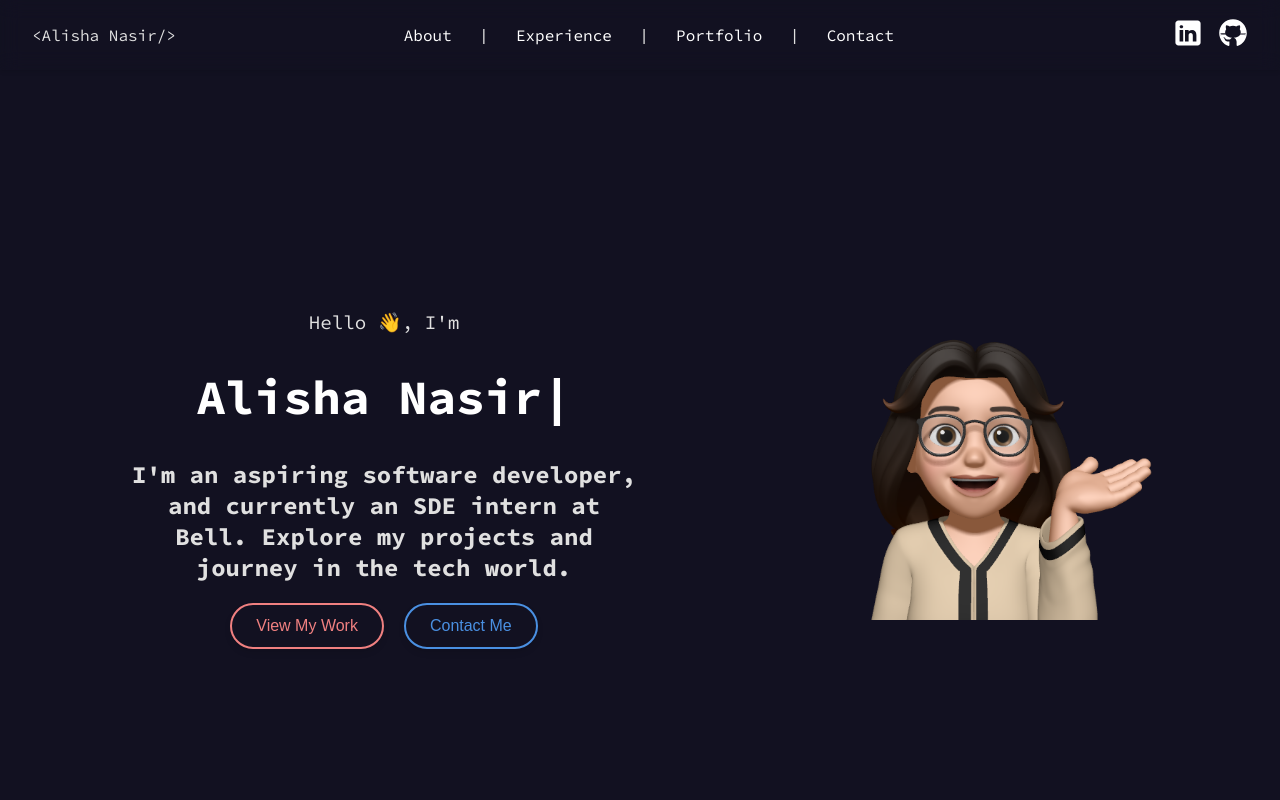
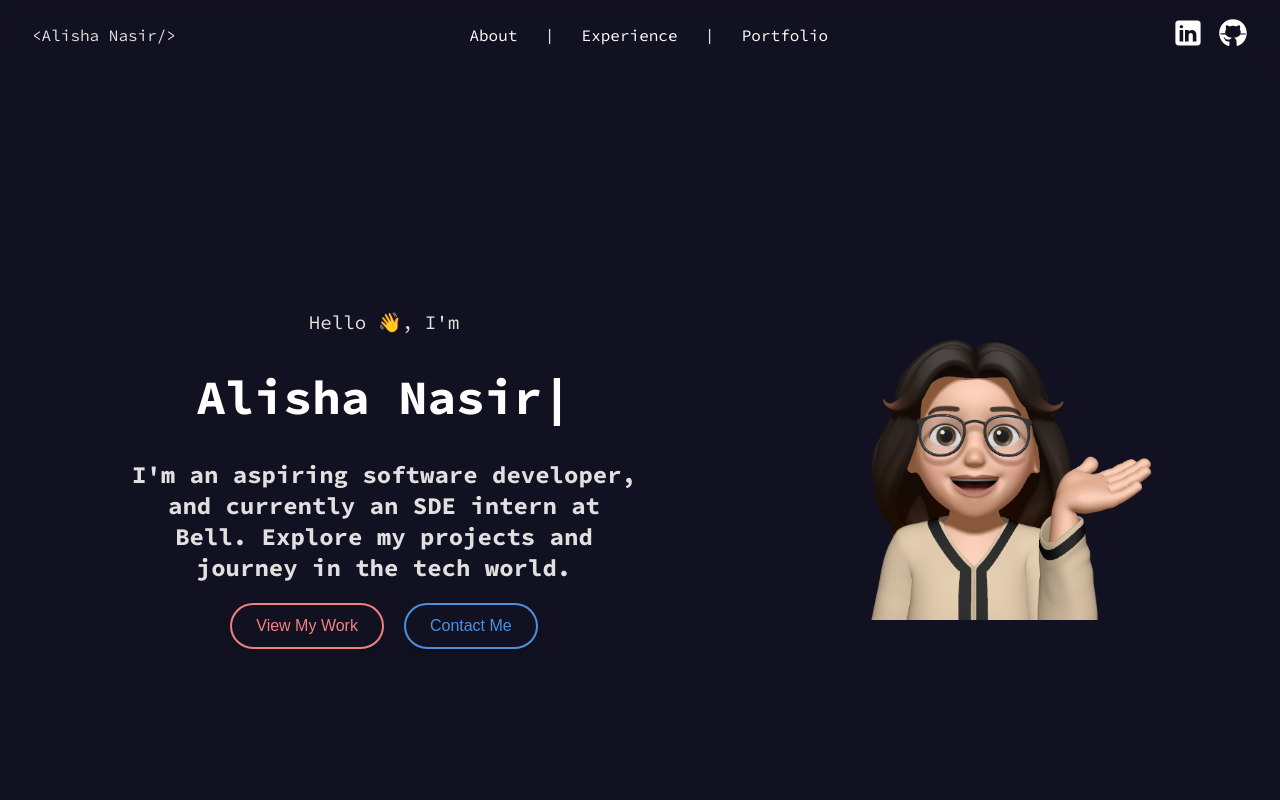
Before and after one commit to alisha-nas/personal-website, a React (Create React App) app: page / in a window 1280 px wide. Shown: the top 800 px of the page. Built offline with nearby package versions, Linux system fonts and the light colour scheme.

Commit message:
Fixed navbar

```diff
--- a/src/pages/About.js
+++ b/src/pages/About.js
@@ -12,6 +12,7 @@ import sql from '../assets/mysql-3.svg';
 import mongo from '../assets/mongodb-icon-1.svg';
 
 const About = () => {
+
   return (
     <section id="about-section" className="about-container">
       <div className="about-content">
--- a/src/pages/Homepage.css
+++ b/src/pages/Homepage.css
@@ -1,7 +1,6 @@
 body, html {
   margin: 0;
   padding: 0;
-  overflow-x: hidden; /* Ensure no horizontal scrollbars */
   font-family: 'Arial', sans-serif;
   background-color: #121212; /* Dark background color */
   color: #E0E0E0; /* Softer white text color */
--- a/src/shared-components/navbar.js
+++ b/src/shared-components/navbar.js
@@ -1,5 +1,5 @@
 import './navbar.css';
-import { Link, animateScroll as scroll } from 'react-scroll';
+import { Link } from 'react-scroll';
 import linkedin from '../assets/linkedIn-icon.svg';
 import github from '../assets/github-icon.svg';
 
@@ -21,9 +21,6 @@ const Navbar = () => {
         <li>
           <Link to="portfolio-section" spy={true} smooth={true} offset={-50} duration={500}>Portfolio</Link>
         </li>
-        <li>
-          <Link to="contact-section" spy={true} smooth={true} offset={-50} duration={500}>Contact</Link>
-        </li>
       </ul>
       <div className="social-icons">
         <a href="https://www.linkedin.com/in/alisha-nasir/" target="_blank" rel="noopener noreferrer">
```
